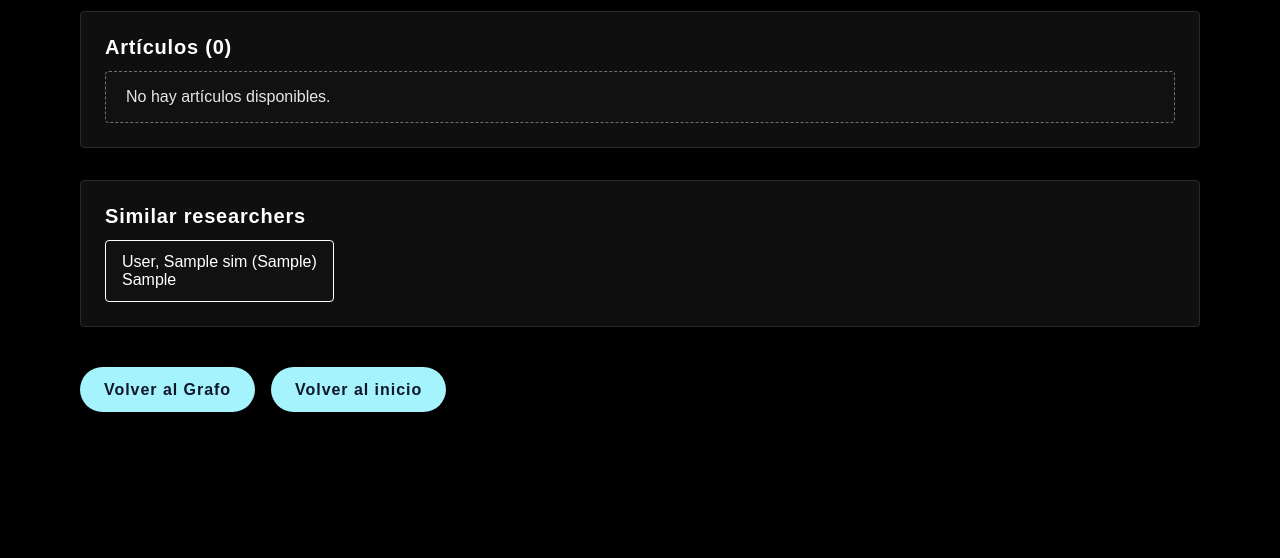
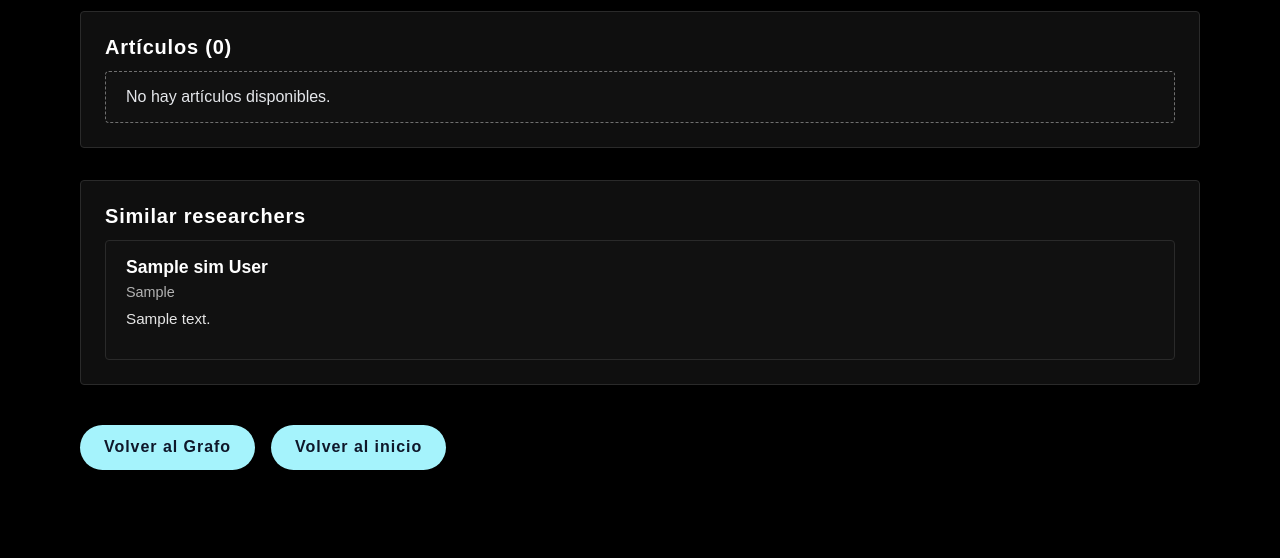
Before and after one commit to sivt-famaf/mapa-ciencia-unc, a FastAPI app: template mapa_ciencia_unc/templates/researcher.html in a window 1280 px wide. Shown: the part 782-1340 px from the top of the page. Before the commit the page ends 1194 px from the top, so only its background shows below. Run offline with FastAPI, Linux system fonts and the light colour scheme; the template is opened without the code that fills it: most values are stand-ins (such as "Sample title", 1, 10 or a date in 2020); parts of the project's set-up code (start-up, migrations or seed data) failed here and were passed over; some libraries are stand-ins or nearby versions.

Commit message:
feat: improve style on similar researchers section

```diff
--- a/mapa_ciencia_unc/templates/researcher.html
+++ b/mapa_ciencia_unc/templates/researcher.html
@@ -127,24 +127,42 @@
     padding: 0;
     margin: 0;
     display: grid;
-    gap: 0.6rem;
+    gap: 1rem;
+  }
+  .similar-item {
+    display: block;
   }
   .similar-item a {
-    display: inline-flex;
-    align-items: center;
-    gap: 0.5rem;
-    padding: 0.75rem 1rem;
+    display: block;
+    padding: 1rem 1.25rem;
     border-radius: 4px;
     background: #111;
-    border: 1px solid #fff;
+    border: 1px solid #2a2a2a;
     color: #fff;
     text-decoration: none;
     transition: transform 0.15s ease, background 0.2s ease, border-color 0.2s ease;
   }
   .similar-item a:hover {
-    transform: translateY(-1px);
+    transform: translateY(-2px);
     background: #1c1c1c;
-    border-color: #fff;
+    border-color: #3a3a3a;
+  }
+  .similar-name {
+    font-weight: bold;
+    font-size: 1.1rem;
+    color: #fff;
+    margin-bottom: 0.35rem;
+  }
+  .similar-unit {
+    font-size: 0.9rem;
+    color: #b3b3b3;
+    margin-bottom: 0.5rem;
+  }
+  .similar-brief {
+    font-size: 0.95rem;
+    line-height: 1.5;
+    color: #e6e6e6;
+    margin-bottom: 0.75rem;
   }
   .download-list {
     list-style: none;
@@ -495,8 +513,17 @@
       {% for sim in similar_researchers %}
       <li class="similar-item">
         <a href="/researcher/{{ sim.researcher_id }}{% if graph_id %}?graph_id={{ graph_id }}{% endif %}">
-          {{ sim.last_name }}, {{ sim.name }} ({{ sim.research_center }})
-          <br>{{ sim.research_area }}
+          <div class="similar-name">{{ sim.name }} {{ sim.last_name }}</div>
+          <div class="similar-unit">
+            {% if sim.academic_units %}
+              {{ sim.academic_units|join(', ') }}
+            {% else %}
+              {{ sim.research_center }}
+            {% endif %}
+          </div>
+          {% if sim.summary_brief %}
+          <div class="similar-brief">{{ sim.summary_brief }}</div>
+          {% endif %}
         </a>
       </li>
       {% endfor %}
```
Also changed, not shown: mapa_ciencia_unc/controllers/researchers.py (+42 -11 lines), mapa_ciencia_unc/routers/frontend.py (+10 -0 lines), mapa_ciencia_unc/templates/graph.html (+13 -13 lines).
